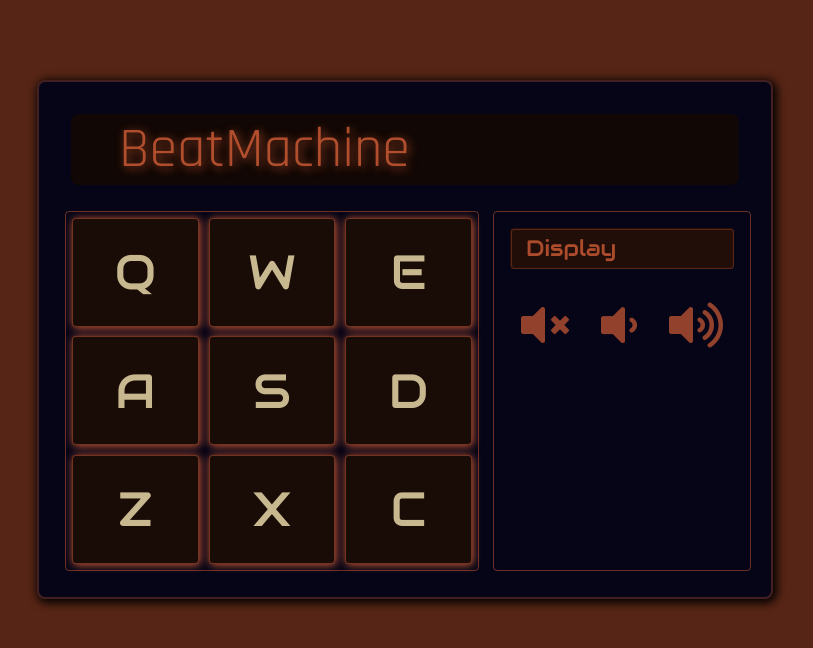
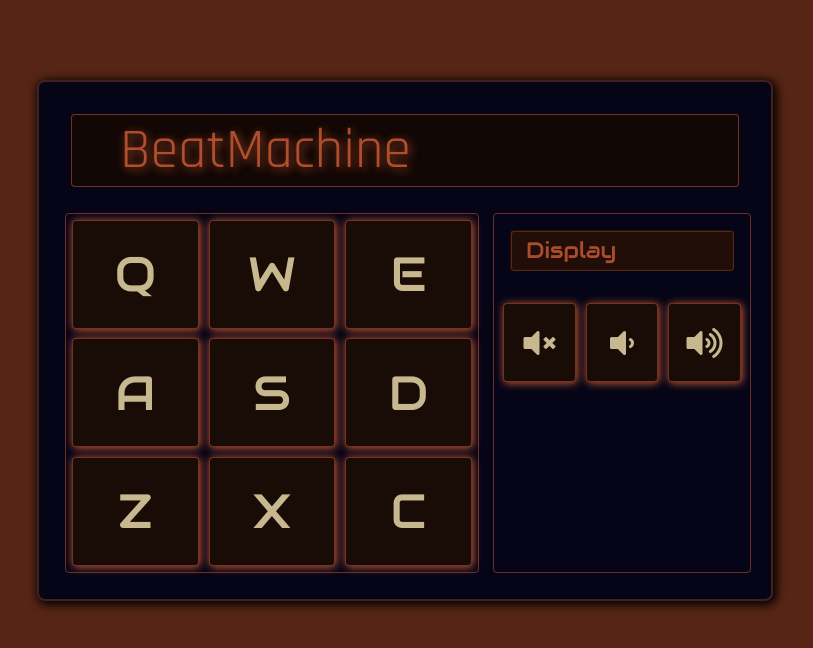
Before and after one commit to mark-ulrich/FCC-drum-machine, a React app: page / in a window 1280 px wide. Shown: the whole page, without its empty margins (235-1048 px from the left). Built offline with nearby package versions, Linux system fonts and the light colour scheme.

Commit message:
Refactored. More styling.

```diff
--- a/src/components/VolumeControls.js
+++ b/src/components/VolumeControls.js
@@ -8,17 +8,17 @@ export class VolumeControls extends Component {
       <div className='volume-controls'>
         <i
           id='volume-down'
-          className='fas fa-volume-mute fa-3x'
+          className='fas fa-volume-mute fa-2x'
           onClick={volumeMute}
         />
         <i
           id='volume-mute'
-          className='fas fa-volume-down fa-3x'
+          className='fas fa-volume-down fa-2x'
           onClick={volumeDown}
         />
         <i
           id='volume-up'
-          className='fas fa-volume-up fa-3x'
+          className='fas fa-volume-up fa-2x'
           onClick={volumeUp}
         />
       </div>
--- a/src/scss/index.scss
+++ b/src/scss/index.scss
@@ -1,7 +1,35 @@
-$page-background: darken(#cf5c36, 30);
-$app-background: #050517;
-$pad-background: darken(#cf5c36, 45);
+@import 'colors';
 
+// Mixins
+@mixin padStyle {
+  color: $pad-foreground;
+  background: $pad-background;
+
+  border: 1px rgba($primary-color, 0.5) solid;
+  border-radius: 4px;
+
+  box-shadow: $primary-color 1px 1px 8px;
+
+  padding: 1.4rem 0.1rem;
+
+  &:hover {
+    color: lighten($primary-color, 10);
+    background: lighten($pad-background, 1);
+  }
+
+  &:active {
+    background: radial-gradient(
+      closest-side,
+      lighten($pad-background, 20),
+      $pad-background
+    );
+    color: $pad-foreground-active;
+
+    box-shadow: $primary-color 1px 1px 2px;
+  }
+}
+
+// General
 * {
   margin: 0;
   padding: 0;
@@ -11,6 +39,7 @@ body {
   background: $page-background;
 }
 
+// App global
 #drum-machine {
   display: flex;
   padding: 1rem;
@@ -20,17 +49,19 @@ body {
   margin: 5rem auto;
   font-family: 'Audiowide', 'Courier New', monospace;
   border-radius: 8px;
-  box-shadow: 2px 2px 10px 2px darken(#050517, 10);
-  border: 2px rgba(#cf5c36, 0.3) solid;
+  box-shadow: 2px 2px 10px 2px darken($secondary-color, 10);
+  border: 2px rgba($primary-color, 0.3) solid;
 }
 
+// Header
 .app-header {
   flex-basis: 100%;
 
   margin: 1rem;
   font-size: 1.4rem;
-  background: darken(#cf5c36, 47);
-  border-radius: 8px;
+  background: darken($primary-color, 47);
+  border: 1px rgba($primary-color, 0.5) groove;
+  border-radius: 4px;
 
   h1 {
     margin-left: 3rem;
@@ -38,10 +69,12 @@ body {
     font-size: 3.5rem;
     font-weight: 400;
 
-    color: rgba(#cf5c36, 0.8);
-    text-shadow: 2px 2px 10px darken(#cf5c36, 10);
+    color: rgba($primary-color, 0.8);
+    text-shadow: 2px 2px 10px darken($primary-color, 10);
   }
 }
+
+// Pads
 .pads-container {
   display: grid;
   margin: 0.6rem;
@@ -49,64 +82,51 @@ body {
   width: 400px;
   grid-template-columns: repeat(3, 1fr);
 
-  border: 1px rgba(207, 92, 54, 0.5) groove;
+  border: 1px rgba($primary-color, 0.5) groove;
   border-radius: 4px;
   padding: 0.4rem;
-}
 
   .drum-pad {
-  background: $pad-background;
-  color: rgba(#f4e3b2, 0.8);
+    @include padStyle();
     font-size: 3rem;
     // margin: 0.5rem;
-  padding: 1.4rem 0;
+    // padding: 1.4rem 0;
     cursor: pointer;
     text-align: center;
     vertical-align: center;
-  border-radius: 4px;
-
-  border: 1px rgba(#cf5c36, 0.5) solid;
-  box-shadow: #cf5c36 1px 1px 8px;
-
-  &:active {
-    background: radial-gradient(
-      closest-side,
-      lighten($pad-background, 20),
-      $pad-background
-    );
   }
 }
 
+// Controls
 .controls {
-  border: 1px rgba(207, 92, 54, 0.5) groove;
+  border: 1px rgba($primary-color, 0.5) groove;
   border-radius: 4px;
   margin: 0.6rem auto;
-}
 
   #display {
     width: 12rem;
     margin: 1rem;
     padding: 0.3rem 0.9rem;
 
-  background: darken(#cf5c36, 43);
-  color: rgba(#cf5c36, 0.8);
+    background: darken($primary-color, 43);
+    color: rgba($primary-color, 0.8);
 
     font-size: 1.4rem;
     font-weight: 400;
 
     border-radius: 4px;
-  border: 2px rgba(darken(#cf5c36, 20), 0.6) groove;
+    border: 2px rgba(darken($primary-color, 20), 0.6) groove;
   }
 
   .volume-controls {
     text-align: center;
+    margin: 2rem 0.6rem;
+    display: grid;
+    grid-template-columns: repeat(3, 1fr);
+    grid-gap: 0.6rem;
     i {
-    margin: 1rem;
-    color: rgba(#cf5c36, 0.7);
+      @include padStyle();
       cursor: pointer;
-
-    &:active {
-      color: lighten(rgba(#cf5c36, 0.8), 5);
     }
   }
 }
```
Also changed, not shown: src/scss/_colors.scss (added, +11 -0 lines), src/css/index.css. Lines whose indentation alone changed are shown as unchanged.
